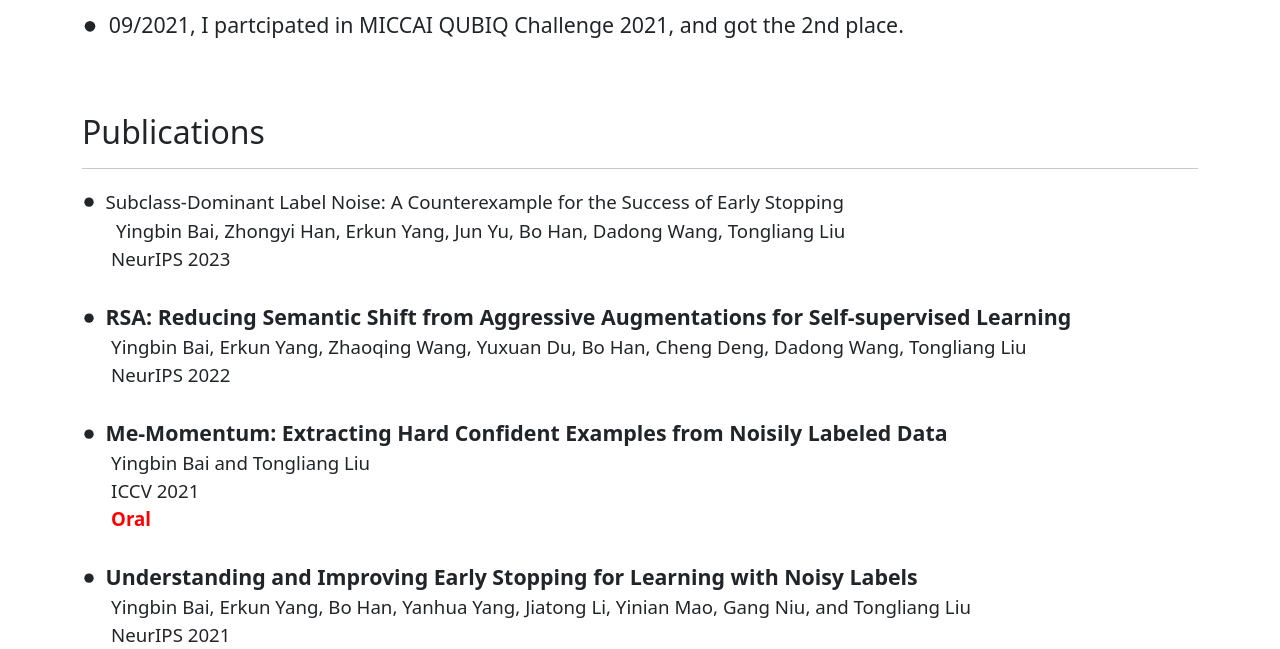
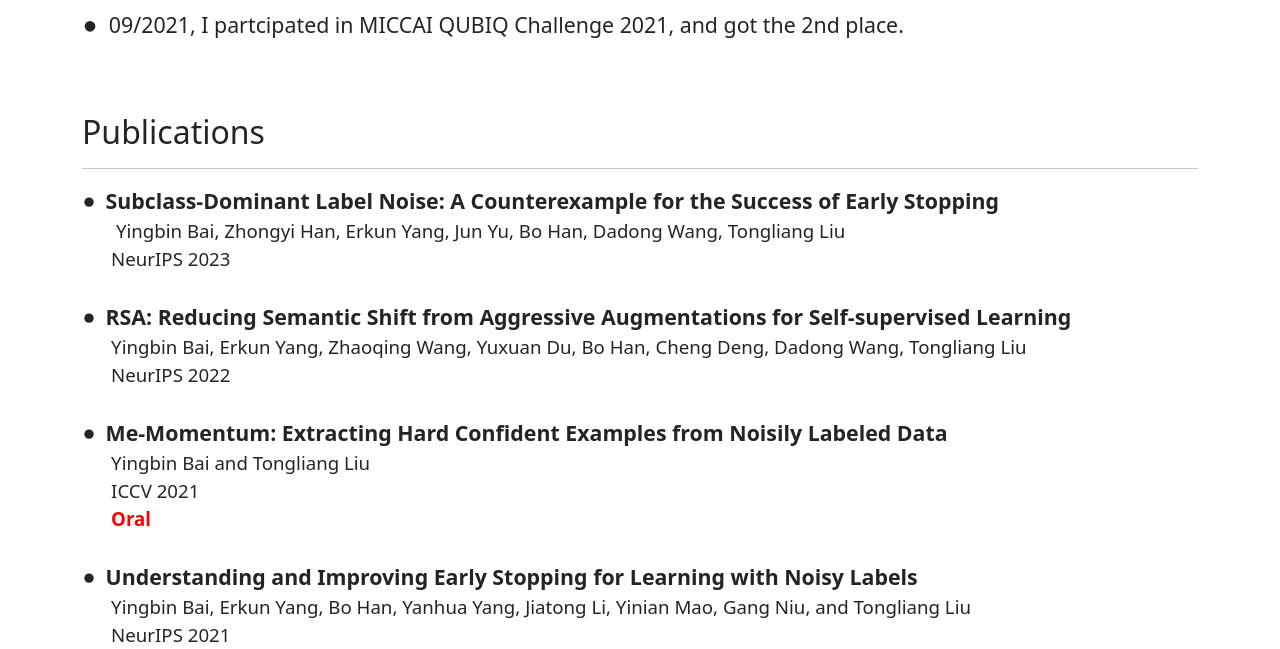
Before and after one commit to bybeye/bybeye.github.io, a plain HTML site: page index.html in a window 1280 px wide. Shown: the part 737-1386 px from the top of the page. Drawn offline with Linux system fonts and the light colour scheme.

Commit message:
Update index.html

```diff
--- a/index.html
+++ b/index.html
@@ -54,7 +54,7 @@
         <h2 class="big">Publications</h2><hr>
         <div class="publications">
               <svg width="1em" height="1em" viewBox="0 0 16 16" class="bi bi-circle-fill" fill="currentColor" xmlns="http://www.w3.org/2000/svg"><circle cx="6" cy="7" r="4"></circle></svg>
-              <span class="paper-name"></span> Subclass-Dominant Label Noise: A Counterexample for the Success of Early Stopping<br>
+              <span class="paper-name">Subclass-Dominant Label Noise: A Counterexample for the Success of Early Stopping</span><br>
               &nbsp;&nbsp;&nbsp;&nbsp;&nbsp;&nbsp; Yingbin Bai, Zhongyi Han, Erkun Yang, Jun Yu, Bo Han, Dadong Wang, Tongliang Liu<br>
               &nbsp;&nbsp;&nbsp;&nbsp;&nbsp;&nbsp;NeurIPS 2023 <br><br>
 
```
